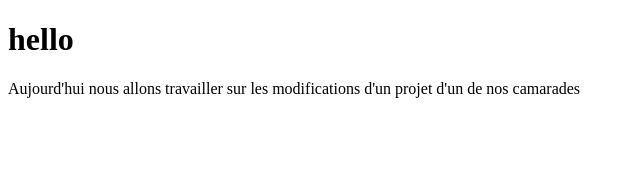
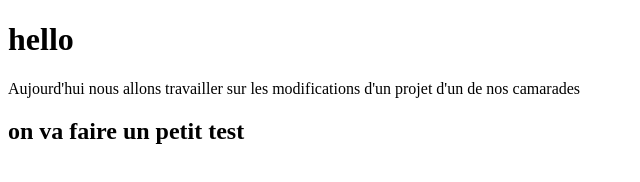
Before and after one commit to jay177/projet-test, a plain HTML site: page index.html in a window 1280 px wide. Shown: the whole page, without its empty margins (0-640 px from the left). Drawn offline with Linux system fonts and the light colour scheme.

Commit message:
petit test

```diff
--- a/index.html
+++ b/index.html
@@ -10,6 +10,7 @@
 
 <h1>hello</h1>
 <p> Aujourd'hui nous allons travailler sur les modifications d'un projet d'un de nos camarades</p>
+<h2>on va faire un petit test </h2>
 
 </body>
 </html>
```
